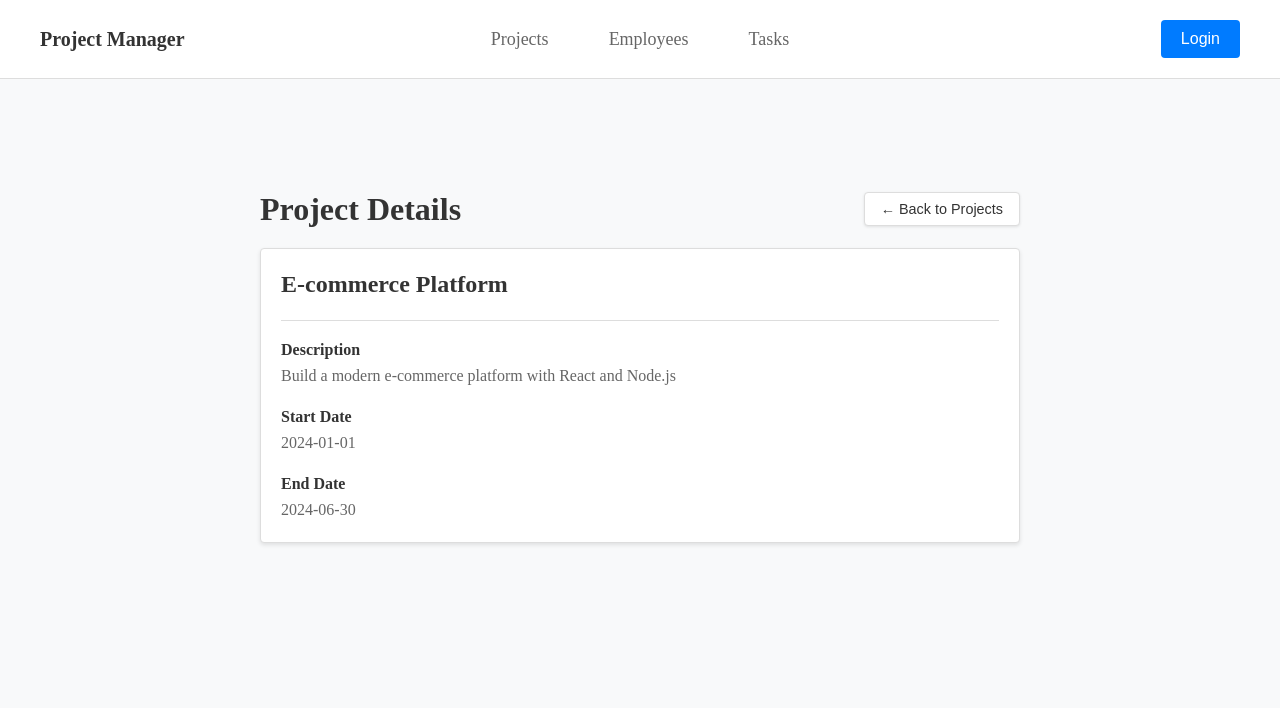
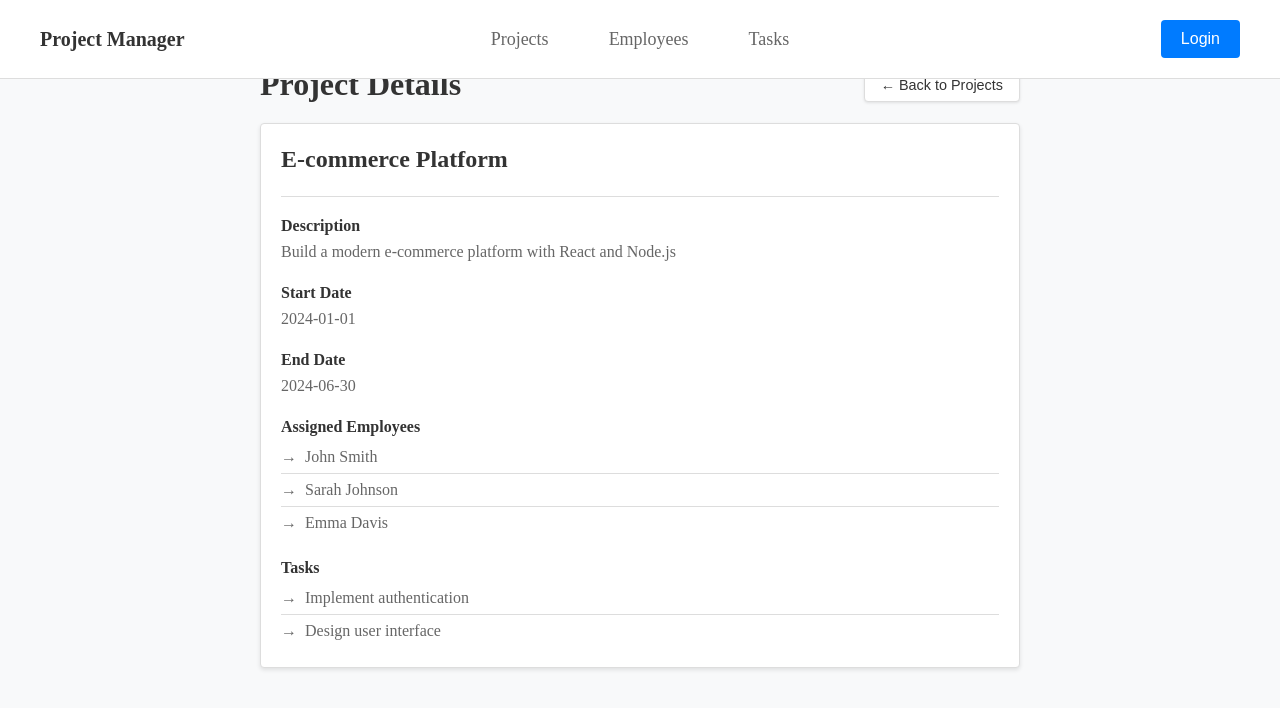
Before and after one commit to AndresLabat/Project-manager, an Angular app: page /projects/1 in a window 1280 px wide. Shown: the top 708 px of the page. Built offline with nearby package versions, Linux system fonts and the light colour scheme.

Commit message:
feat: implement display of assigned employees and tasks in project detail view, improving project management insights

```diff
--- a/src/app/projects/project-detail/project-detail.component.html
+++ b/src/app/projects/project-detail/project-detail.component.html
@@ -33,6 +33,36 @@
           <h4 class="detail-label">End Date</h4>
           <p class="detail-value">{{ project.endDate ? project.endDate : 'Not set' }}</p>
         </div>
+
+        <div class="detail-section">
+          <h4 class="detail-label">Assigned Employees</h4>
+          @if (getAssignedEmployeesCount() > 0) {
+            <ul class="detail-list">
+              @for (employee of getAssignedEmployees(); track employee) {
+                <li class="detail-item">{{ employee }}</li>
+              }
+            </ul>
+          } @else {
+            <p class="detail-value">
+              <span class="no-assignments">No employees assigned</span>
+            </p>
+          }
+        </div>
+
+        <div class="detail-section">
+          <h4 class="detail-label">Tasks</h4>
+          @if (getAssignedTasksCount() > 0) {
+            <ul class="detail-list">
+              @for (task of getAssignedTasks(); track task) {
+                <li class="detail-item">{{ task }}</li>
+              }
+            </ul>
+          } @else {
+            <p class="detail-value">
+              <span class="no-assignments">No tasks assigned</span>
+            </p>
+          }
+        </div>
       </div>
     </div>
   } @else {
--- a/src/app/projects/project-detail/project-detail.component.scss
+++ b/src/app/projects/project-detail/project-detail.component.scss
@@ -146,6 +146,35 @@ h2 {
   overflow-wrap: break-word;
   hyphens: auto;
 
+  .no-assignments {
+    color: $text-light;
+    font-style: italic;
+  }
+}
+
+.detail-list {
+  list-style: none;
+  padding: 0;
+  margin: 0;
+
+  .detail-item {
+    color: $text-muted;
+    font-size: 1rem;
+    line-height: 1.5;
+    padding: 4px 0;
+    border-bottom: 1px solid $border-color;
+
+    &:last-child {
+      border-bottom: none;
+    }
+
+    &:before {
+      content: "→";
+      color: $text-muted;
+      font-weight: normal;
+      margin-right: 8px;
+    }
+  }
 }
 
 .error-state {
--- a/src/app/projects/project-detail/project-detail.component.ts
+++ b/src/app/projects/project-detail/project-detail.component.ts
@@ -1,6 +1,8 @@
 import { Component } from '@angular/core';
 import { ActivatedRoute, Router } from '@angular/router';
 import { ProjectsService } from '../projects.service';
+import { EmployeesService } from '../../employees/employees.service';
+import { TasksService } from '../../tasks/tasks.service';
 import { Project } from '../project.model';
 import { CommonModule } from '@angular/common';
 import { AuthService } from '../../auth/auth.service';
@@ -21,6 +23,8 @@ export class ProjectDetailComponent {
     private route: ActivatedRoute,
     private router: Router,
     private projectsService: ProjectsService,
+    private employeesService: EmployeesService,
+    private tasksService: TasksService,
     public authService: AuthService
   ) {
     this.projectId = Number(this.route.snapshot.paramMap.get('id'));
@@ -41,4 +45,25 @@ export class ProjectDetailComponent {
   goBack() {
     this.router.navigate(['/projects']);
   }
+
+  getAssignedEmployees(): string[] {
+    const employees = this.employeesService.getEmployees();
+    const assignedEmployees = employees.filter(emp =>
+      emp.assignedProjects.includes(this.projectId)
+    );
+    return assignedEmployees.map(emp => emp.fullName);
+  }
+
+  getAssignedTasks(): string[] {
+    const tasks = this.tasksService.getTasksByProject(this.projectId);
+    return tasks.map(task => task.title);
+  }
+
+  getAssignedEmployeesCount(): number {
+    return this.getAssignedEmployees().length;
+  }
+
+  getAssignedTasksCount(): number {
+    return this.getAssignedTasks().length;
+  }
 }
```
